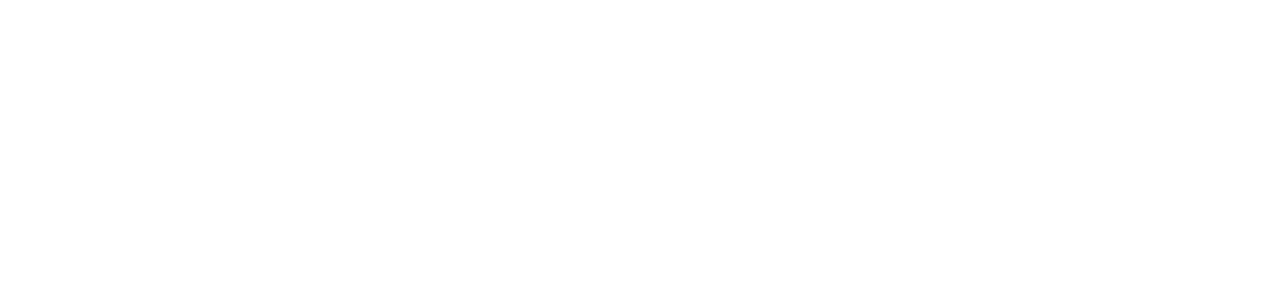
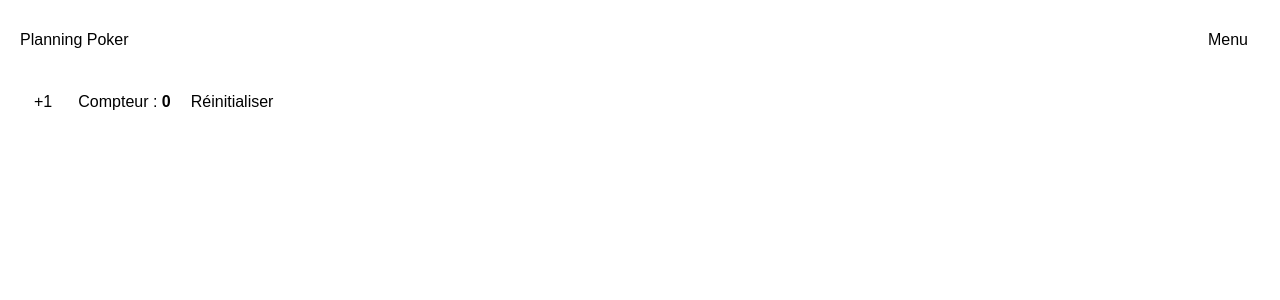
Before and after one commit to AxelDoussoux/Conception-de-projet--Planning-Poker-Doussoux-Berger, a React (Vite) app: page / in a window 1280 px wide. Shown: the top 300 px of the page. Built offline with nearby package versions, Linux system fonts and the light colour scheme.

Commit message:
Add basic counter button for test and add JSDoc

```diff
--- a/src/App.tsx
+++ b/src/App.tsx
@@ -0,0 +1,66 @@
+import React, { useState, type JSX } from 'react';
+
+function App(): JSX.Element {
+  const [count, setCount] = useState<number>(0);
+  const [menuOpen, setMenuOpen] = useState<boolean>(false);
+
+  return (
+    <div style={{ fontFamily: 'sans-serif', padding: 20 }}>
+      <header style={{ display: 'flex', justifyContent: 'space-between', alignItems: 'center' }}>
+        <h1 style={{ margin: 0 }}>Planning Poker</h1>
+        <button
+          onClick={() => setMenuOpen(open => !open)}
+          aria-expanded={menuOpen}
+          style={{ padding: '8px 12px' }}
+        >
+          Menu
+        </button>
+      </header>
+
+      {menuOpen && (
+        <nav
+          style={{
+            border: '1px solid #ddd',
+            padding: 10,
+            marginTop: 10,
+            width: 220,
+            borderRadius: 4,
+            background: '#fafafa',
+          }}
+        >
+          <ul style={{ listStyle: 'none', padding: 0, margin: 0 }}>
+            <li style={{ marginBottom: 8 }}>
+              <button onClick={() => alert('Option 1')} style={{ width: '100%' }}>
+                Option 1
+              </button>
+            </li>
+            <li>
+              <button onClick={() => alert('Option 2')} style={{ width: '100%' }}>
+                Option 2
+              </button>
+            </li>
+          </ul>
+        </nav>
+      )}
+
+      <main style={{ marginTop: 20 }}>
+        <div style={{ display: 'flex', alignItems: 'center', gap: 12 }}>
+          <button
+            onClick={() => setCount(c => c + 1)}
+            style={{ padding: '10px 14px', fontSize: 16 }}
+          >
+            +1
+          </button>
+          <div>
+            Compteur : <strong>{count}</strong>
+          </div>
+          <button onClick={() => setCount(0)} style={{ marginLeft: 8 }}>
+            Réinitialiser
+          </button>
+        </div>
+      </main>
+    </div>
+  );
+}
+
+export default App;
--- a/src/main.tsx
+++ b/src/main.tsx
@@ -1,9 +1,10 @@
 import { StrictMode } from 'react'
 import { createRoot } from 'react-dom/client'
+import App from './App.tsx'
 import './index.css'
 
 createRoot(document.getElementById('root')!).render(
   <StrictMode>
-
+    <App/>
   </StrictMode>,
 )
```
